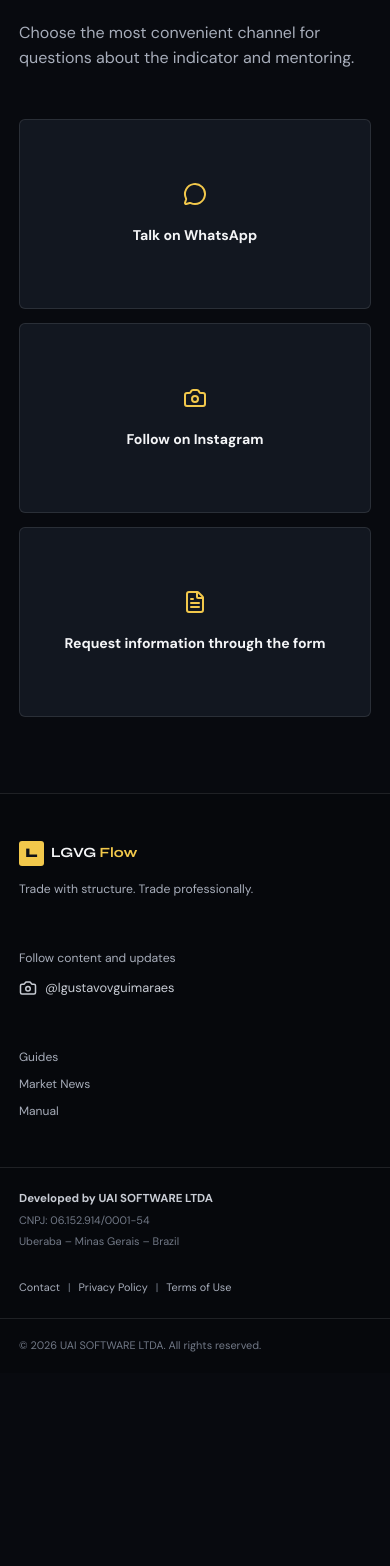
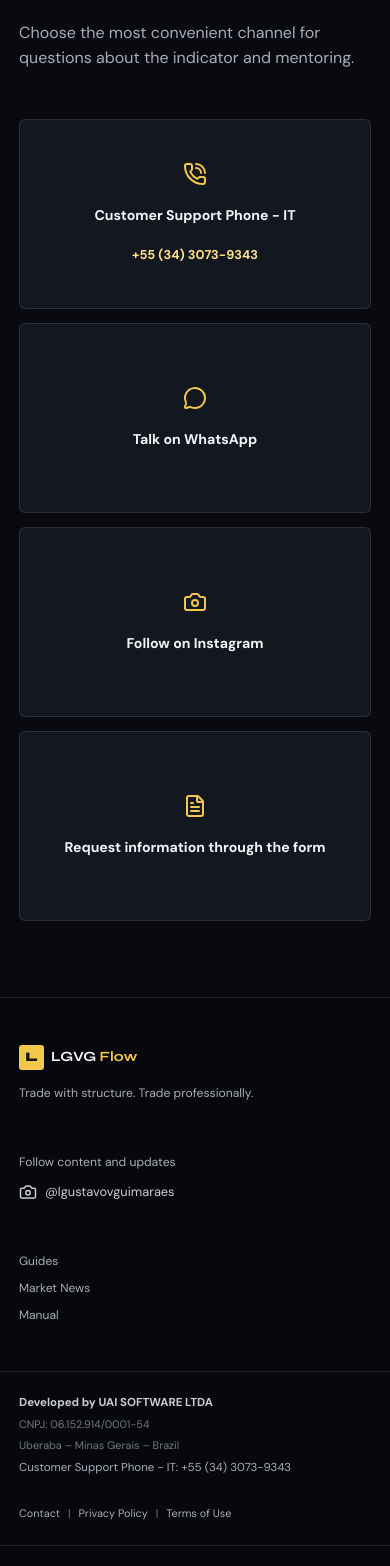
Before and after one commit to comercial978/lgvgflow, a Next.js app: page /en/contact/ in a window 390 px wide. Shown: the part 242-1808 px from the top of the page. Before the commit the page ends 1615 px from the top, so only its background shows below. Built offline with nearby package versions, Linux system fonts and the light colour scheme.

Commit message:
feat: update customer support phone

```diff
--- a/app/[locale]/contact/page.tsx
+++ b/app/[locale]/contact/page.tsx
@@ -1,5 +1,5 @@
 import type { Metadata } from 'next'
-import { Camera, FileText, MessageCircle } from 'lucide-react'
+import { Camera, FileText, MessageCircle, PhoneCall } from 'lucide-react'
 import { notFound } from 'next/navigation'
 
 import { InteriorLayout } from '@/components/InteriorLayout'
@@ -28,6 +28,11 @@
       <StructuredData data={breadcrumbSchema(locale, [{ name: siteConfig.name, path: '' }, { name: dictionary.contact.title, path: 'contact' }])} />
       <InteriorLayout dictionary={dictionary} locale={locale} title={dictionary.contact.title} intro={dictionary.contact.intro}>
         <div className="contact-grid">
+          <a href={`tel:${siteConfig.supportPhoneNumber}`}>
+            <PhoneCall aria-hidden="true" />
+            <span>{dictionary.contact.supportPhone}</span>
+            <small>{siteConfig.supportPhoneDisplay}</small>
+          </a>
           <a href={whatsappUrl(dictionary.cta.whatsappMessage)} target="_blank" rel="noopener noreferrer" data-ga-event="clique_whatsapp" data-ga-file-name="not_applicable"><MessageCircle aria-hidden="true" /><span>{dictionary.contact.whatsapp}</span></a>
           <a href={siteConfig.instagramUrl} target="_blank" rel="noopener noreferrer"><Camera aria-hidden="true" /><span>{dictionary.contact.instagram}</span></a>
           <a href={siteConfig.formUrl} target="_blank" rel="noopener noreferrer"><FileText aria-hidden="true" /><span>{dictionary.contact.form}</span></a>
--- a/app/globals.css
+++ b/app/globals.css
@@ -2447,6 +2447,16 @@
   font-size: 0.68rem;
 }
 
+.footer-support-phone {
+  color: var(--muted);
+  font-size: 0.72rem;
+  text-decoration: none;
+}
+
+.footer-support-phone:hover {
+  color: var(--gold);
+}
+
 .footer-legal-links {
   align-items: center;
   display: flex;
@@ -2632,7 +2642,7 @@
 .contact-grid {
   display: grid;
   gap: 14px;
-  grid-template-columns: repeat(3, minmax(0, 1fr));
+  grid-template-columns: repeat(auto-fit, minmax(220px, 1fr));
 }
 
 .contact-grid a {
@@ -2662,6 +2672,11 @@
   color: var(--gold);
 }
 
+.contact-grid small {
+  color: var(--gold-light);
+  font-size: 0.8rem;
+}
+
 .gateway {
   align-items: center;
   display: flex;
--- a/components/Footer.tsx
+++ b/components/Footer.tsx
@@ -37,6 +37,9 @@
           <strong>{dictionary.footer.developedBy}</strong>
           <span>{dictionary.footer.registration}</span>
           <span>{dictionary.footer.location}</span>
+          <a className="footer-support-phone" href={`tel:${siteConfig.supportPhoneNumber}`}>
+            {dictionary.footer.supportPhone}: {siteConfig.supportPhoneDisplay}
+          </a>
         </div>
         <nav className="footer-legal-links" aria-label={dictionary.nav.menu}>
           <a href={`/${locale}/contact/`}>{dictionary.footer.contact}</a>
--- a/lib/site.ts
+++ b/lib/site.ts
@@ -12,6 +12,8 @@
   url: 'https://lgvgflow.uaisoftware.com.br',
   instagramUrl: 'https://www.instagram.com/lgustavovguimaraes/',
   instagramHandle: '@lgustavovguimaraes',
+  supportPhoneNumber: '+553430739343',
+  supportPhoneDisplay: '+55 (34) 3073-9343',
   whatsappNumber: '5534988977879',
   formUrl: 'https://docs.google.com/forms/d/e/1FAIpQLSfdH3nec0sdMpS15OdDpwI27jw399riITLsoplia8DA0DghBg/viewform',
   checkoutUrl: 'https://chk.eduzz.com/D0RAN6E29Y',
--- a/locales/en.json
+++ b/locales/en.json
@@ -527,7 +527,7 @@
     "disclaimer": "LGVG Flow is an independent indicator compatible with the Profit platform. B3, Nelogica, Profit and Genial are the property of their respective owners and are mentioned solely to indicate compatibility, without implying partnership, endorsement or official affiliation."
   },
   "footer": {
-    "rights": "All rights reserved", "tagline": "Trade with structure. Trade professionally.", "socialTitle": "Follow content and updates", "instagram": "Gustavo Guimarães on Instagram", "privacy": "Privacy Policy", "terms": "Terms of Use", "contact": "Contact", "guides": "Guides", "news": "Market News", "manual": "Manual", "developedBy": "Developed by UAI SOFTWARE LTDA", "registration": "CNPJ: 06.152.914/0001-54", "location": "Uberaba – Minas Gerais – Brazil"
+    "rights": "All rights reserved", "tagline": "Trade with structure. Trade professionally.", "socialTitle": "Follow content and updates", "instagram": "Gustavo Guimarães on Instagram", "privacy": "Privacy Policy", "terms": "Terms of Use", "contact": "Contact", "guides": "Guides", "news": "Market News", "manual": "Manual", "developedBy": "Developed by UAI SOFTWARE LTDA", "registration": "CNPJ: 06.152.914/0001-54", "location": "Uberaba – Minas Gerais – Brazil", "supportPhone": "Customer Support Phone - IT"
   },
   "manual": {
     "metaTitle": "LGVG Flow User Manual", "metaDescription": "Installation and usage guide for LGVG Flow on Profit Pro and Profit Ultra.", "label": "User guide", "title": "LGVG Flow Manual", "intro": "Learn how to import, configure and interpret the indicator safely.",
@@ -544,7 +544,7 @@
     "sections": [{ "title": "Nature of the tool", "text": "LGVG Flow supports order flow reading and does not place orders automatically." }, { "title": "Risk", "text": "Financial markets involve risk of loss. Content is not advice or a promise of results." }, { "title": "Compatibility", "text": "Operation requires Profit Pro or Profit Ultra and access to order flow data." }, { "title": "Intellectual property", "text": "The LGVG Flow brand, indicator, manual and materials may not be redistributed without authorization." }], "back": "Back to website"
   },
   "contact": {
-    "metaTitle": "Contact | LGVG Flow", "metaDescription": "Contact the LGVG Flow team.", "title": "Contact LGVG Flow", "intro": "Choose the most convenient channel for questions about the indicator and mentoring.", "whatsapp": "Talk on WhatsApp", "instagram": "Follow on Instagram", "form": "Request information through the form", "back": "Back to website"
+    "metaTitle": "Contact | LGVG Flow", "metaDescription": "Contact the LGVG Flow team.", "title": "Contact LGVG Flow", "intro": "Choose the most convenient channel for questions about the indicator and mentoring.", "supportPhone": "Customer Support Phone - IT", "whatsapp": "Talk on WhatsApp", "instagram": "Follow on Instagram", "form": "Request information through the form", "back": "Back to website"
   },
   "errors": { "notFoundTitle": "Page not found", "notFoundText": "The requested page does not exist or has moved.", "back": "Back to home", "generic": "We could not complete the action. Please try again." },
   "schema": { "applicationCategory": "Financial application", "operatingSystem": "Profit Pro and Profit Ultra", "offerName": "LGVG Flow mentoring with indicator" }
--- a/locales/es.json
+++ b/locales/es.json
@@ -412,7 +412,7 @@
   "ecosystem": {
     "label": "Entorno Profesional", "title": { "prefix": "Ecosistema de ", "highlight": "LGVG Flow", "suffix": "" }, "lead": "LGVG Flow forma parte del ecosistema tecnológico utilizado diariamente por traders profesionales.", "text": "Diseñado para trabajar con tecnologías clave del mercado financiero brasileño.", "disclaimer": "LGVG Flow es un indicador independiente compatible con la plataforma Profit. B3, Nelogica, Profit y Genial pertenecen a sus respectivos propietarios y se mencionan únicamente para indicar compatibilidad, sin implicar asociación, respaldo o afiliación oficial."
   },
-  "footer": { "rights": "Todos los derechos reservados", "tagline": "Opera con estructura. Opera profesionalmente.", "socialTitle": "Sigue contenidos y novedades", "instagram": "Gustavo Guimarães en Instagram", "privacy": "Política de Privacidad", "terms": "Términos de Uso", "contact": "Contacto", "guides": "Guías", "news": "Noticias", "manual": "Manual", "developedBy": "Desarrollado por UAI SOFTWARE LTDA", "registration": "CNPJ: 06.152.914/0001-54", "location": "Uberaba – Minas Gerais – Brasil" },
+  "footer": { "rights": "Todos los derechos reservados", "tagline": "Opera con estructura. Opera profesionalmente.", "socialTitle": "Sigue contenidos y novedades", "instagram": "Gustavo Guimarães en Instagram", "privacy": "Política de Privacidad", "terms": "Términos de Uso", "contact": "Contacto", "guides": "Guías", "news": "Noticias", "manual": "Manual", "developedBy": "Desarrollado por UAI SOFTWARE LTDA", "registration": "CNPJ: 06.152.914/0001-54", "location": "Uberaba – Minas Gerais – Brasil", "supportPhone": "Teléfono de soporte al cliente - TI" },
   "manual": {
     "metaTitle": "Manual de LGVG Flow", "metaDescription": "Guía de instalación y uso de LGVG Flow en Profit Pro y Profit Ultra.", "label": "Guía del usuario", "title": "Manual de LGVG Flow", "intro": "Aprende a importar, configurar e interpretar el indicador con seguridad.",
     "requirementsTitle": "Antes de comenzar", "requirements": ["Profit Pro o Profit Ultra instalado", "Archivo LGVGFLOWATUAL.psf", "Cuenta con acceso a datos de flujo"],
@@ -427,7 +427,7 @@
     "metaTitle": "Términos de Uso | LGVG Flow", "metaDescription": "Condiciones de uso del sitio y del indicador LGVG Flow.", "title": "Términos de Uso", "updated": "Última actualización: 21 de julio de 2026",
     "sections": [{ "title": "Naturaleza de la herramienta", "text": "LGVG Flow apoya la lectura de flujo y no ejecuta órdenes automáticamente." }, { "title": "Riesgos", "text": "Los mercados financieros implican riesgo de pérdida. El contenido no constituye recomendación ni promesa de resultados." }, { "title": "Compatibilidad", "text": "El funcionamiento requiere Profit Pro o Profit Ultra y acceso a datos de flujo." }, { "title": "Propiedad intelectual", "text": "La marca, el indicador, el manual y los materiales no pueden redistribuirse sin autorización." }], "back": "Volver al sitio"
   },
-  "contact": { "metaTitle": "Contacto | LGVG Flow", "metaDescription": "Contacta con el equipo de LGVG Flow.", "title": "Contacta con LGVG Flow", "intro": "Elige el canal más conveniente para resolver dudas sobre el indicador y la mentoría.", "whatsapp": "Hablar por WhatsApp", "instagram": "Seguir en Instagram", "form": "Solicitar información mediante el formulario", "back": "Volver al sitio" },
+  "contact": { "metaTitle": "Contacto | LGVG Flow", "metaDescription": "Contacta con el equipo de LGVG Flow.", "title": "Contacta con LGVG Flow", "intro": "Elige el canal más conveniente para resolver dudas sobre el indicador y la mentoría.", "supportPhone": "Teléfono de soporte al cliente - TI", "whatsapp": "Hablar por WhatsApp", "instagram": "Seguir en Instagram", "form": "Solicitar información mediante el formulario", "back": "Volver al sitio" },
   "errors": { "notFoundTitle": "Página no encontrada", "notFoundText": "La página solicitada no existe o ha sido movida.", "back": "Volver al inicio", "generic": "No fue posible completar la acción. Inténtalo de nuevo." },
   "schema": { "applicationCategory": "Aplicación financiera", "operatingSystem": "Profit Pro y Profit Ultra", "offerName": "Mentoría LGVG Flow con indicador" }
 }
--- a/locales/pt-BR.json
+++ b/locales/pt-BR.json
@@ -594,7 +594,8 @@
     "manual": "Manual",
     "developedBy": "Desenvolvido por UAI SOFTWARE LTDA",
     "registration": "CNPJ: 06.152.914/0001-54",
-    "location": "Uberaba – MG – Brasil"
+    "location": "Uberaba – MG – Brasil",
+    "supportPhone": "Telefone de Suporte ao Cliente - TI"
   },
   "manual": {
     "metaTitle": "Manual do LGVG Flow",
@@ -648,6 +649,7 @@
     "metaDescription": "Fale com a equipe do LGVG Flow.",
     "title": "Fale com o LGVG Flow",
     "intro": "Escolha o canal mais conveniente para tirar dúvidas sobre o indicador e a mentoria.",
+    "supportPhone": "Telefone de Suporte ao Cliente - TI",
     "whatsapp": "Falar pelo WhatsApp",
     "instagram": "Acompanhar no Instagram",
     "form": "Solicitar informações pelo formulário",
```
